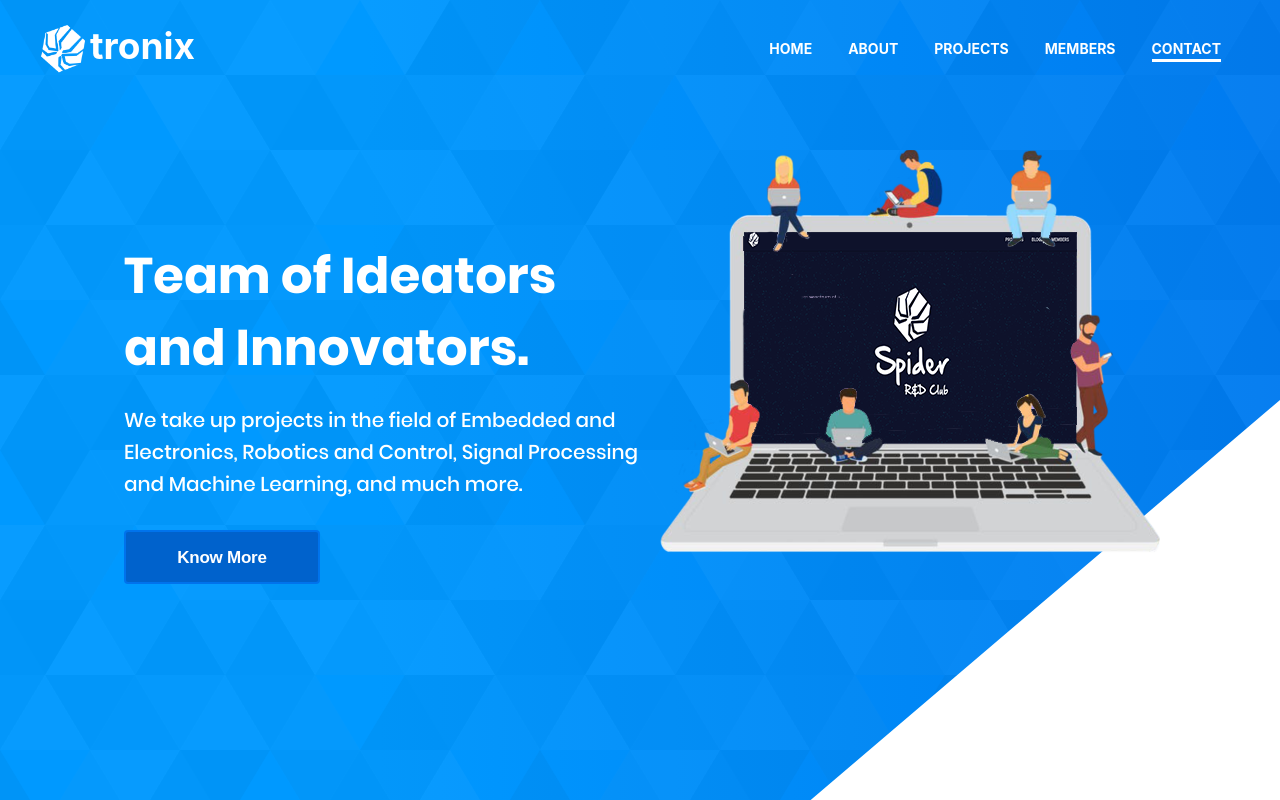
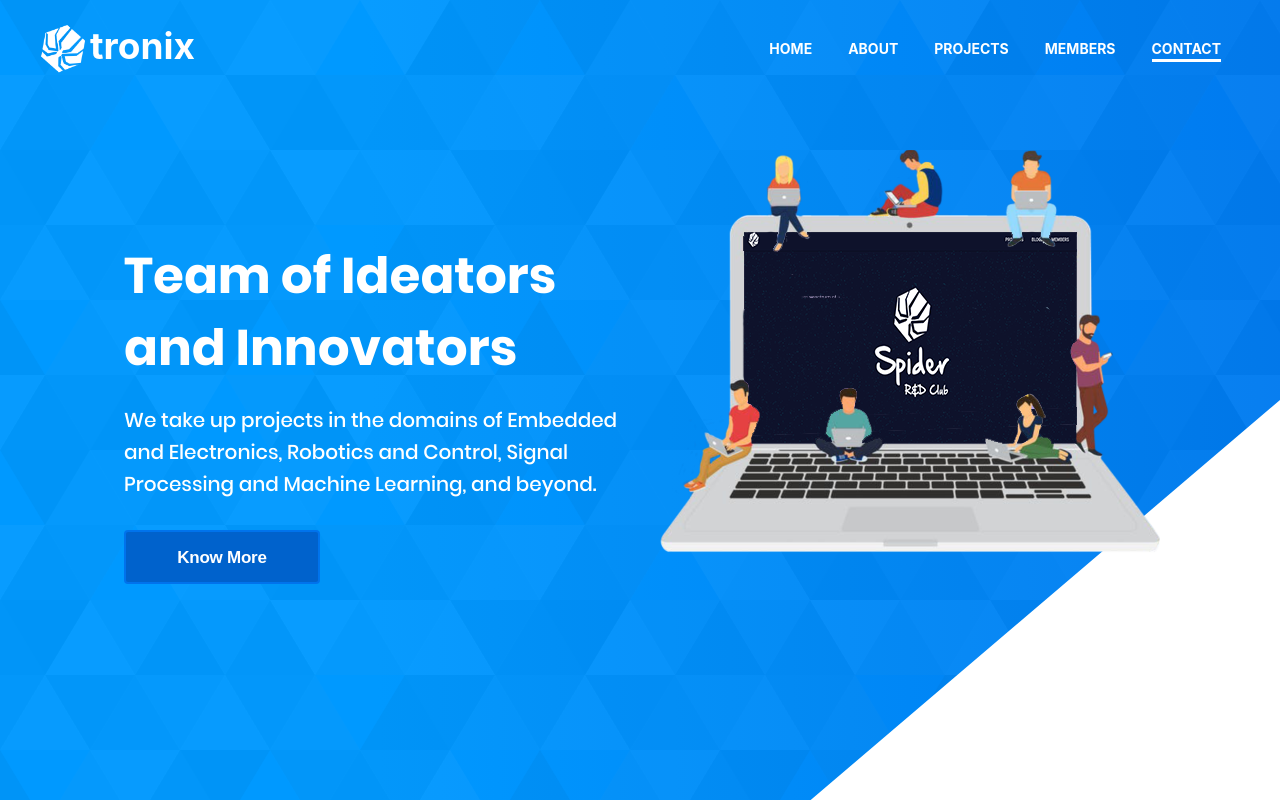
Before and after one commit to spider-tronix/spider-tronix.github.io, a React (Create React App) app: page / in a window 1280 px wide. Shown: the top 800 px of the page. Built offline with nearby package versions, Linux system fonts and the light colour scheme; no server answers.

Commit message:
edited Lander

```diff
--- a/src/Components/Lander.js
+++ b/src/Components/Lander.js
@@ -11,8 +11,8 @@ class Lander extends React.Component{
                             <div className="ldg_row">
                                 <div className="column50">
                                     <div className="header-text-area">
-                                        <h1>Team of Ideators and Innovators.</h1>
-                                        <h3>We take up projects in the field of Embedded and Electronics, Robotics and Control, Signal Processing and Machine Learning, and much more.</h3>
+                                        <h1>Team of Ideators and Innovators</h1>
+                                        <h3>We take up projects in the domains of Embedded and Electronics, Robotics and Control, Signal Processing and Machine Learning, and beyond.</h3>
                                         <div className="action-wrap">
                                             <a href="#about"><button className="get_started_but">Know More</button></a>
                                         </div>
```
